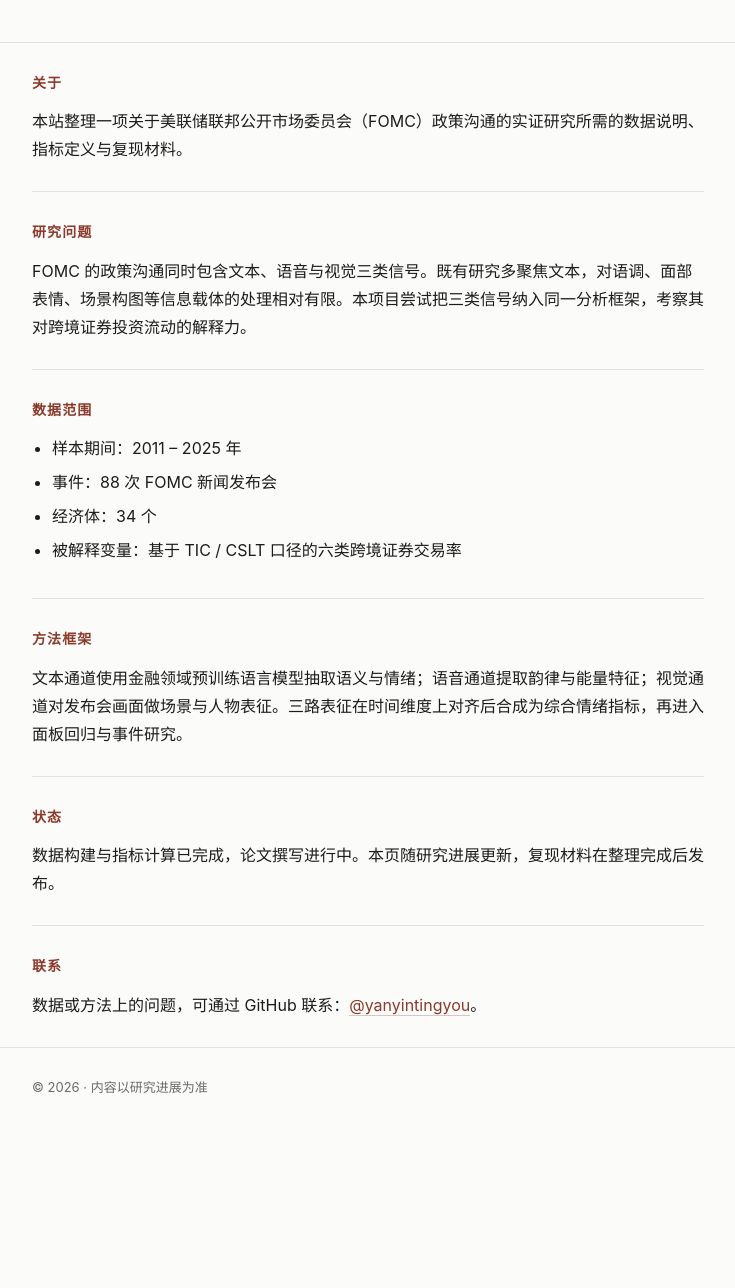
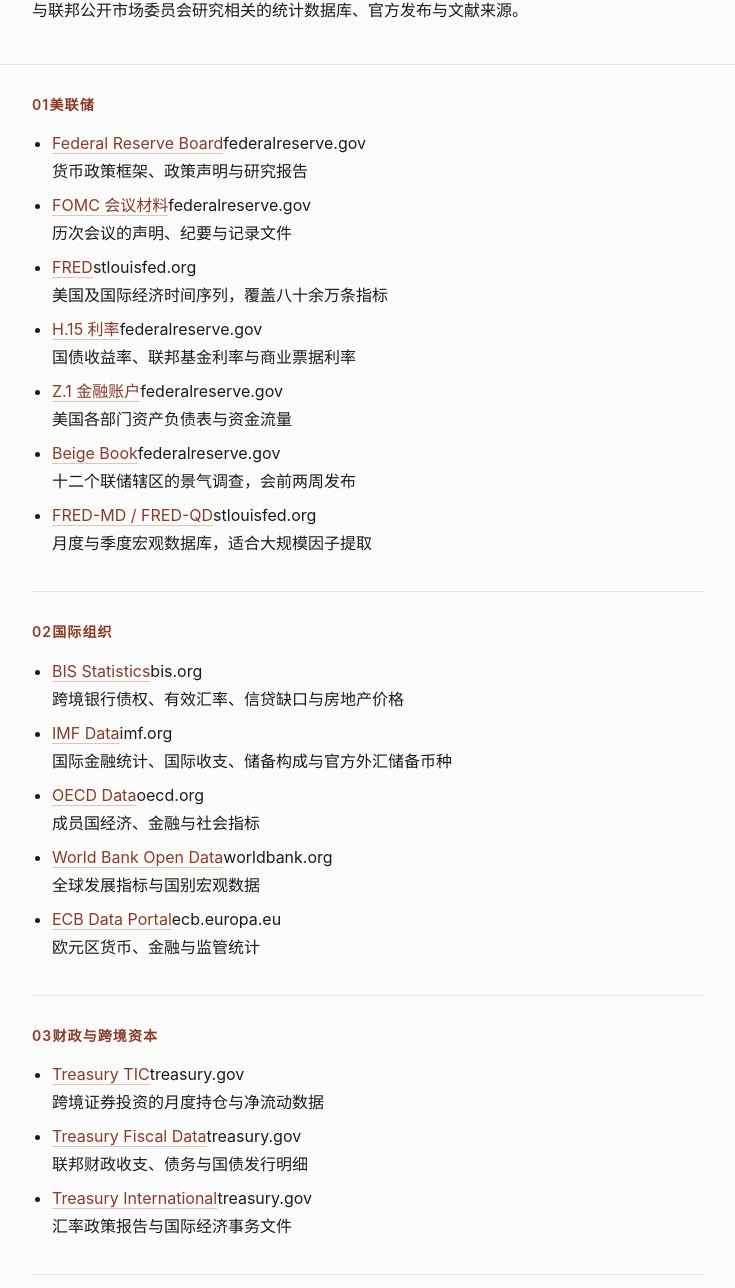
Before and after one commit to yanyintingyou/fomcdata-site, a plain HTML site: page index.html in a window 1280 px wide. Shown: the part 157-1445 px from the top of the page, without its empty margins (272-1007 px from the left). Before the commit the page ends 1304 px from the top, so only its background shows below. Drawn offline with Linux system fonts and the light colour scheme.

Commit message:
sync index.html

```diff
--- a/index.html
+++ b/index.html
@@ -3,61 +3,141 @@
 <head>
 <meta charset="UTF-8">
 <meta name="viewport" content="width=device-width, initial-scale=1">
-<title>FOMC Data — 研究数据与方法</title>
-<meta name="description" content="FOMC 多模态信息沟通与跨境证券流动的研究数据说明与方法框架。">
+<title>FOMC Data — 公开数据源索引</title>
+<meta name="description" content="与联邦公开市场委员会研究相关的统计数据库、官方发布与文献来源索引。">
 <link rel="stylesheet" href="/style.css">
 </head>
 <body>
 
-<header>
+<header class="masthead">
   <div class="wrap">
-    <h1>FOMC Data</h1>
-    <p class="sub">Multimodal Communication and Cross-Border Portfolio Flows</p>
+    <div class="mark">FOMC Data</div>
+    <h1>公开数据源索引</h1>
+    <p class="lede">与联邦公开市场委员会研究相关的统计数据库、官方发布与文献来源。</p>
   </div>
 </header>
 
 <main class="wrap">
 
-  <section>
-    <h2>关于</h2>
-    <p>本站整理一项关于美联储联邦公开市场委员会（FOMC）政策沟通的实证研究所需的数据说明、指标定义与复现材料。</p>
-  </section>
-
-  <section>
-    <h2>研究问题</h2>
-    <p>FOMC 的政策沟通同时包含文本、语音与视觉三类信号。既有研究多聚焦文本，对语调、面部表情、场景构图等信息载体的处理相对有限。本项目尝试把三类信号纳入同一分析框架，考察其对跨境证券投资流动的解释力。</p>
-  </section>
-
-  <section>
-    <h2>数据范围</h2>
-    <ul>
-      <li>样本期间：2011 – 2025 年</li>
-      <li>事件：88 次 FOMC 新闻发布会</li>
-      <li>经济体：34 个</li>
-      <li>被解释变量：基于 TIC / CSLT 口径的六类跨境证券交易率</li>
+  <section class="group">
+    <h2><span class="idx">01</span>美联储</h2>
+    <ul class="items">
+      <li>
+        <div class="head"><a href="https://www.federalreserve.gov/monetarypolicy.htm">Federal Reserve Board</a><span class="host">federalreserve.gov</span></div>
+        <p>货币政策框架、政策声明与研究报告</p>
+      </li>
+      <li>
+        <div class="head"><a href="https://www.federalreserve.gov/monetarypolicy/fomccalendars.htm">FOMC 会议材料</a><span class="host">federalreserve.gov</span></div>
+        <p>历次会议的声明、纪要与记录文件</p>
+      </li>
+      <li>
+        <div class="head"><a href="https://fred.stlouisfed.org/">FRED</a><span class="host">stlouisfed.org</span></div>
+        <p>美国及国际经济时间序列，覆盖八十余万条指标</p>
+      </li>
+      <li>
+        <div class="head"><a href="https://www.federalreserve.gov/releases/h15/">H.15 利率</a><span class="host">federalreserve.gov</span></div>
+        <p>国债收益率、联邦基金利率与商业票据利率</p>
+      </li>
+      <li>
+        <div class="head"><a href="https://www.federalreserve.gov/releases/z1/">Z.1 金融账户</a><span class="host">federalreserve.gov</span></div>
+        <p>美国各部门资产负债表与资金流量</p>
+      </li>
+      <li>
+        <div class="head"><a href="https://www.federalreserve.gov/monetarypolicy/beigebook/">Beige Book</a><span class="host">federalreserve.gov</span></div>
+        <p>十二个联储辖区的景气调查，会前两周发布</p>
+      </li>
+      <li>
+        <div class="head"><a href="https://www.stlouisfed.org/research/economists/mccracken/fred-databases">FRED-MD / FRED-QD</a><span class="host">stlouisfed.org</span></div>
+        <p>月度与季度宏观数据库，适合大规模因子提取</p>
+      </li>
     </ul>
   </section>
 
-  <section>
-    <h2>方法框架</h2>
-    <p>文本通道使用金融领域预训练语言模型抽取语义与情绪；语音通道提取韵律与能量特征；视觉通道对发布会画面做场景与人物表征。三路表征在时间维度上对齐后合成为综合情绪指标，再进入面板回归与事件研究。</p>
+  <section class="group">
+    <h2><span class="idx">02</span>国际组织</h2>
+    <ul class="items">
+      <li>
+        <div class="head"><a href="https://www.bis.org/statistics/">BIS Statistics</a><span class="host">bis.org</span></div>
+        <p>跨境银行债权、有效汇率、信贷缺口与房地产价格</p>
+      </li>
+      <li>
+        <div class="head"><a href="https://data.imf.org/">IMF Data</a><span class="host">imf.org</span></div>
+        <p>国际金融统计、国际收支、储备构成与官方外汇储备币种</p>
+      </li>
+      <li>
+        <div class="head"><a href="https://data.oecd.org/">OECD Data</a><span class="host">oecd.org</span></div>
+        <p>成员国经济、金融与社会指标</p>
+      </li>
+      <li>
+        <div class="head"><a href="https://data.worldbank.org/">World Bank Open Data</a><span class="host">worldbank.org</span></div>
+        <p>全球发展指标与国别宏观数据</p>
+      </li>
+      <li>
+        <div class="head"><a href="https://data.ecb.europa.eu/">ECB Data Portal</a><span class="host">ecb.europa.eu</span></div>
+        <p>欧元区货币、金融与监管统计</p>
+      </li>
+    </ul>
   </section>
 
-  <section>
-    <h2>状态</h2>
-    <p>数据构建与指标计算已完成，论文撰写进行中。本页随研究进展更新，复现材料在整理完成后发布。</p>
+  <section class="group">
+    <h2><span class="idx">03</span>财政与跨境资本</h2>
+    <ul class="items">
+      <li>
+        <div class="head"><a href="https://ticdata.treasury.gov/">Treasury TIC</a><span class="host">treasury.gov</span></div>
+        <p>跨境证券投资的月度持仓与净流动数据</p>
+      </li>
+      <li>
+        <div class="head"><a href="https://fiscaldata.treasury.gov/">Treasury Fiscal Data</a><span class="host">treasury.gov</span></div>
+        <p>联邦财政收支、债务与国债发行明细</p>
+      </li>
+      <li>
+        <div class="head"><a href="https://home.treasury.gov/policy-issues/international">Treasury International</a><span class="host">treasury.gov</span></div>
+        <p>汇率政策报告与国际经济事务文件</p>
+      </li>
+    </ul>
   </section>
 
-  <section>
-    <h2>联系</h2>
-    <p>数据或方法上的问题，可通过 GitHub 联系：<a href="https://github.com/yanyintingyou">@yanyintingyou</a>。</p>
+  <section class="group">
+    <h2><span class="idx">04</span>市场与监管</h2>
+    <ul class="items">
+      <li>
+        <div class="head"><a href="https://www.sec.gov/edgar">SEC EDGAR</a><span class="host">sec.gov</span></div>
+        <p>上市公司与基金的申报文件全文</p>
+      </li>
+      <li>
+        <div class="head"><a href="https://www.cboe.com/">CBOE</a><span class="host">cboe.com</span></div>
+        <p>波动率指数、期权与衍生品市场数据</p>
+      </li>
+      <li>
+        <div class="head"><a href="https://www.finra.org/">FINRA</a><span class="host">finra.org</span></div>
+        <p>场外交易量与做市统计</p>
+      </li>
+    </ul>
+  </section>
+
+  <section class="group">
+    <h2><span class="idx">05</span>文献与工作论文</h2>
+    <ul class="items">
+      <li>
+        <div class="head"><a href="https://www.nber.org/">NBER</a><span class="host">nber.org</span></div>
+        <p>工作论文系列与美国商业周期日期判定</p>
+      </li>
+      <li>
+        <div class="head"><a href="https://ideas.repec.org/">IDEAS / RePEc</a><span class="host">ideas.repec.org</span></div>
+        <p>经济学文献索引与引用统计</p>
+      </li>
+      <li>
+        <div class="head"><a href="https://www.ssrn.com/">SSRN</a><span class="host">ssrn.com</span></div>
+        <p>金融与经济学预印本平台</p>
+      </li>
+    </ul>
   </section>
 
 </main>
 
 <footer>
   <div class="wrap">
-    <p>© 2026 · 内容以研究进展为准</p>
+    <p>以上均为公开可访问的第三方来源 · 最后整理于 2026 年 10 月</p>
   </div>
 </footer>
 
```
